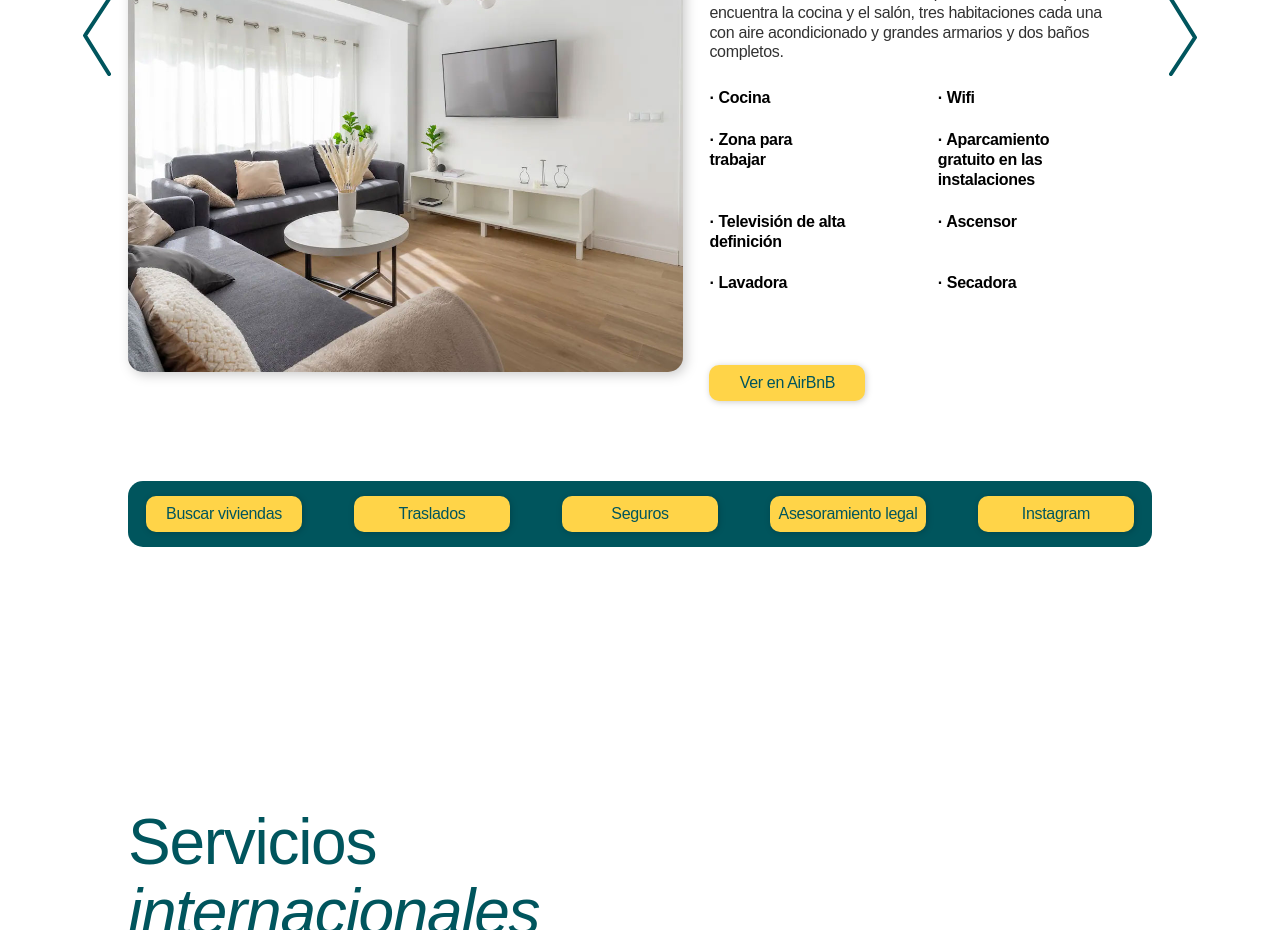
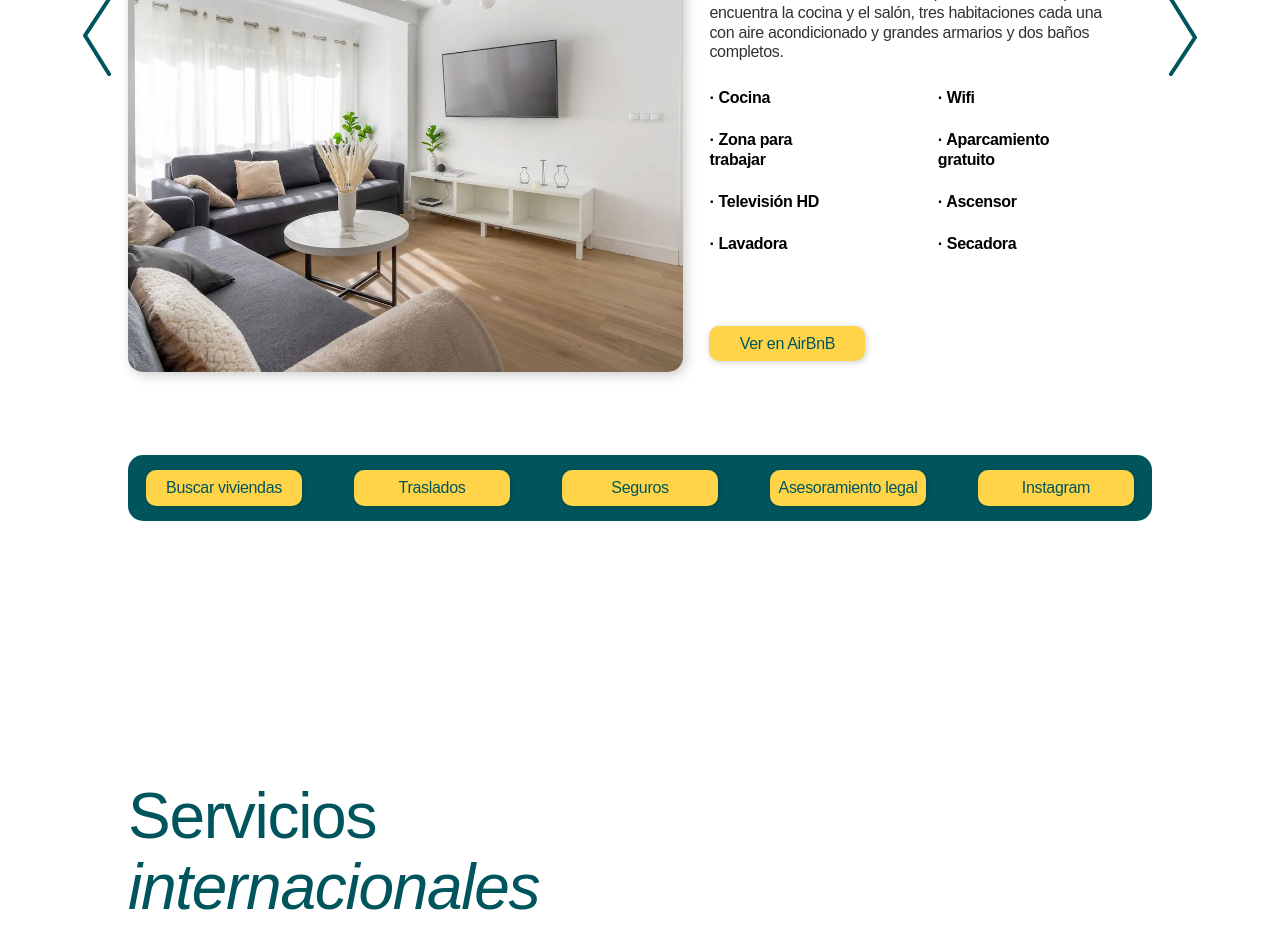
Before and after one commit to xbirks/theplace, a Next.js app: page / in a window 1280 px wide. Shown: the part 2000-2930 px from the top of the page. Built offline with nearby package versions, Linux system fonts and the light colour scheme; a web font is replaced by a local one.

Commit message:
Json in (#11)
* amarillov2

* superca

* json inmuebles

```diff
--- a/src/app/components/inmuebles-index/inmuebles-padre.jsx
+++ b/src/app/components/inmuebles-index/inmuebles-padre.jsx
@@ -20,8 +20,8 @@ const datosInmuebles = [
         descripcion: 'El apartamento ha sido recién reformado y cuenta con 135 metros cuadrados , una zona amplia de estar en la que se encuentra la cocina y el salón, tres habitaciones cada una con aire acondicionado y grandes armarios y dos baños completos.',
         caracteristicas: ['Cocina', 'Wifi',
         'Zona para trabajar',
-        'Aparcamiento gratuito en las instalaciones',
-        'Televisión de alta definición',
+        'Aparcamiento gratuito ',
+        'Televisión HD',
         'Ascensor',
         'Lavadora',
         'Secadora',],
@@ -42,7 +42,7 @@ const datosInmuebles = [
         alt:'imagen apartamento en la playa',
         titulo: 'Piso en Valencia',
         descripcion: 'El apartamento dispone de una zona de lavandería con lavadora y secadora, para que puedas tener tu ropa limpia y seca rápidamente. Además, la cocina está equipada con todo lo necesario para que disfrutes de tu estancia, incluido lavavajillas. Hay conexión wifi y Smart TV.',
-        caracteristicas:['Vistas al perfil urbano', 'Acceso compartido a la playa', 'Cocina', 'Wifi', 'Zona para trabajar',],
+        caracteristicas:['Cocina', 'Wifi', 'Zona para trabajar', 'Vistas al perfil urbano', 'Acceso a la playa',],
         boton: 'Ver en ApartUP',
         link: 'https://www.apartup.com/alquiler-larga-estancia/casa-pobla-de-vallbona-carrasqueta-deluxe-381073.html',
     },
```
